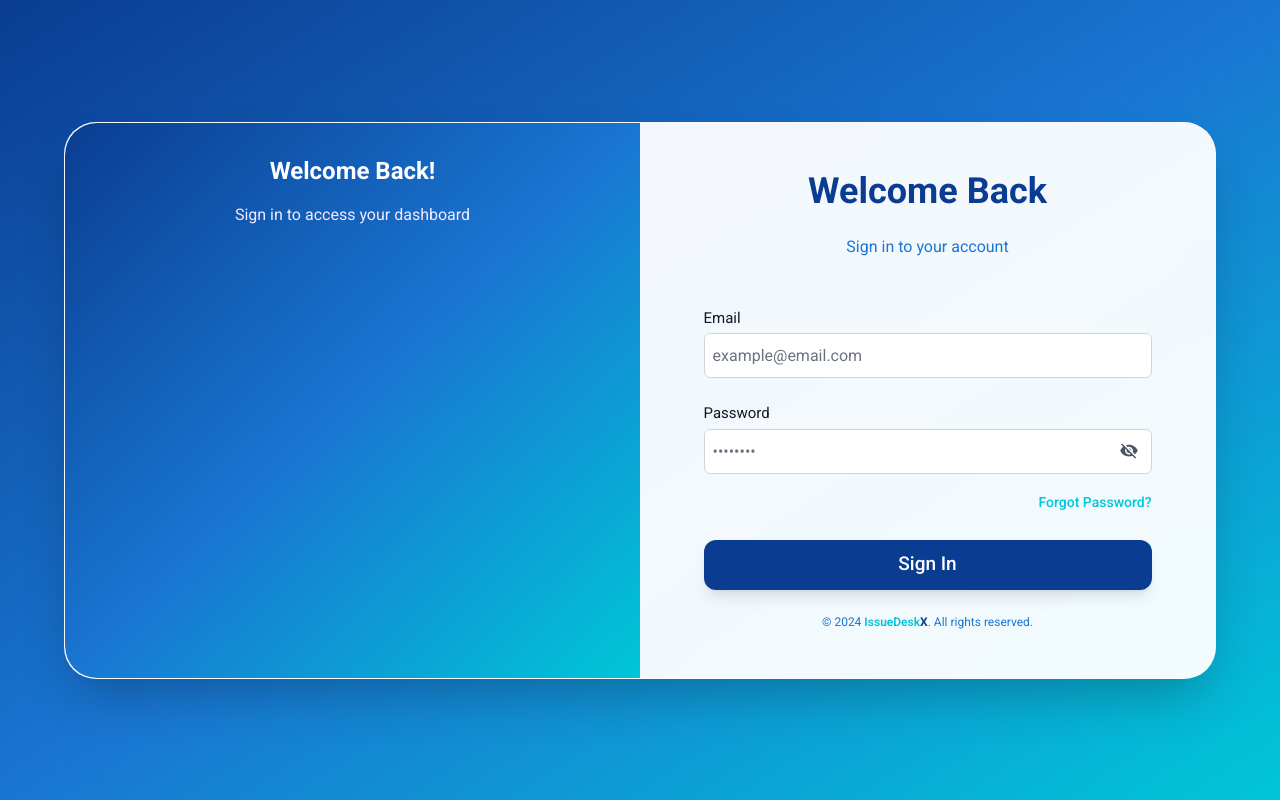
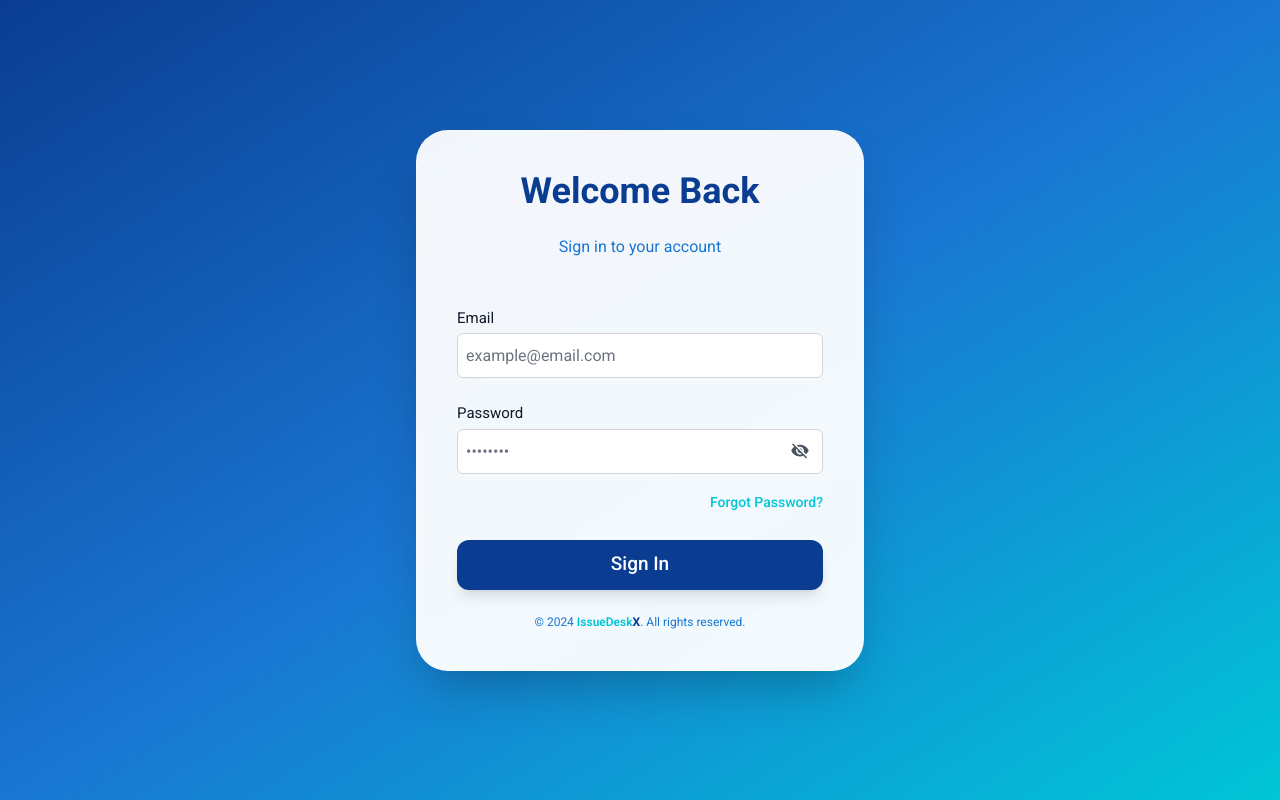
Before and after one commit to Devindin/Issue-Tracker, a React (Vite) app in the folder frontend/: page / in a window 1280 px wide. Built offline with nearby package versions, Linux system fonts and the light colour scheme.

Commit message:
style login form

```diff
--- a/frontend/src/Pages/Login.tsx
+++ b/frontend/src/Pages/Login.tsx
@@ -3,6 +3,7 @@ import LoginHeadings from "../Components/LoginHeadings";
 import LoginSecondaryHeadding from "../Components/LoginSecondaryHeadding";
 import InputField from "../Components/InputField";
 import { Formik, Form } from "formik";
+import * as Yup from "yup";
 import PrimaryButton from "../Components/PrimaryButton";
 import { Link, useNavigate } from "react-router-dom";
 import Footer from "../Components/Footer";
@@ -13,6 +14,15 @@ interface LoginFormValues {
   email: string;
   password: string;
 }
+
+const loginValidationSchema = Yup.object({
+  email: Yup.string()
+    .email("Please enter a valid email address")
+    .required("Email is required"),
+  password: Yup.string()
+    .min(6, "Password must be at least 6 characters")
+    .required("Password is required"),
+});
 
 function Login(): React.JSX.Element {
   const navigate = useNavigate();
@@ -40,27 +50,14 @@ function Login(): React.JSX.Element {
   return (
     <div className="min-h-screen flex items-center justify-center bg-gradient-to-br from-[#0A3D91] via-[#1976D2] to-[#00C6D7]">
       <motion.div
-        className="grid lg:grid-cols-2 w-full max-w-6xl rounded-[32px] shadow-2xl overflow-hidden bg-white/95 dark:bg-gray-800/95 backdrop-blur-lg border border-white/20"
+        className="w-full max-w-md rounded-[32px] shadow-2xl overflow-hidden bg-white/95 dark:bg-gray-800/95 backdrop-blur-lg border border-white/20"
         initial={{ opacity: 0, scale: 0.95 }}
         animate={{ opacity: 1, scale: 1 }}
         transition={{ duration: 0.6 }}
       >
-        {/* Left Image */}
+        {/* Form Section */}
         <motion.div
-          initial={{ x: -50, opacity: 0 }}
-          animate={{ x: 0, opacity: 1 }}
-          transition={{ duration: 0.8, ease: "easeOut" }}
-          className="hidden lg:block relative overflow-hidden rounded-l-[32px] bg-gradient-to-br from-[#0A3D91] via-[#1976D2] to-[#00C6D7] flex items-center justify-center"
-        >
-          <div className="text-white text-center p-8">
-            <h2 className="text-2xl font-bold mb-4">Welcome Back!</h2>
-            <p className="text-purple-100">Sign in to access your dashboard</p>
-          </div>
-        </motion.div>
-
-        {/* Right Form */}
-        <motion.div
-          className="flex flex-col justify-between p-8 sm:p-10 lg:p-12"
+          className="flex flex-col justify-between p-8 sm:p-10"
           variants={containerVariants}
           initial="hidden"
           animate="visible"
```
Also changed, not shown: frontend/src/assets/Logo.png (added).
